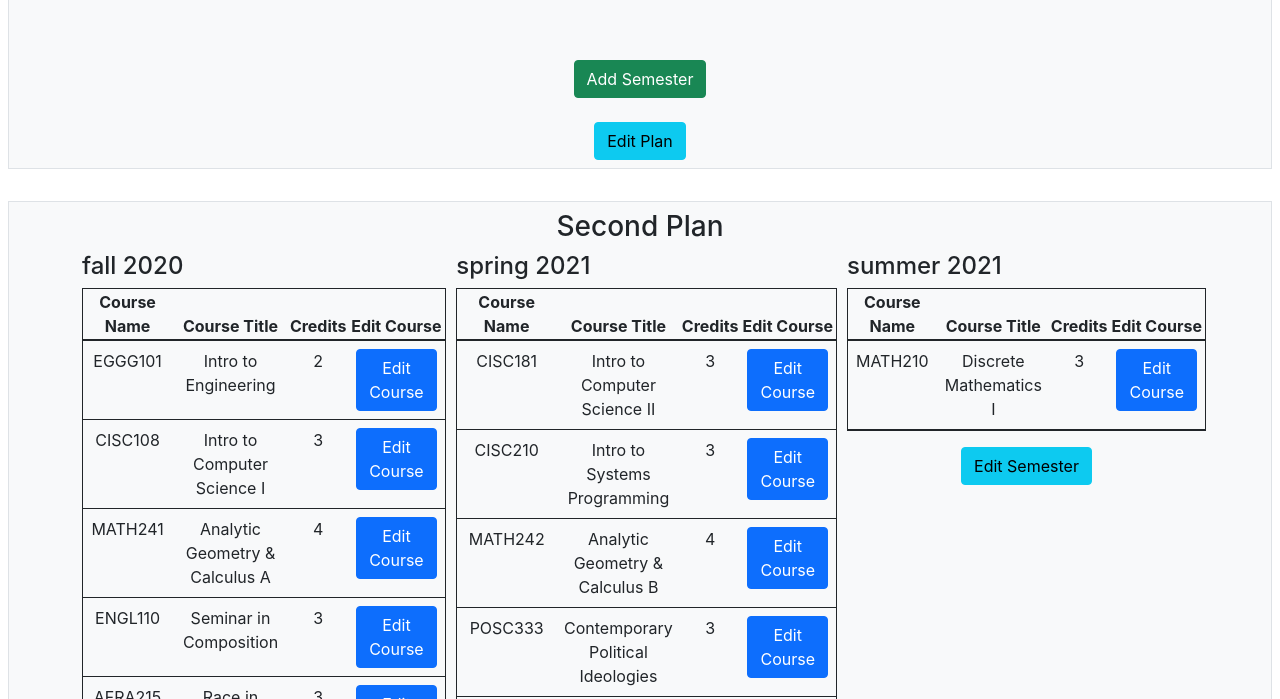
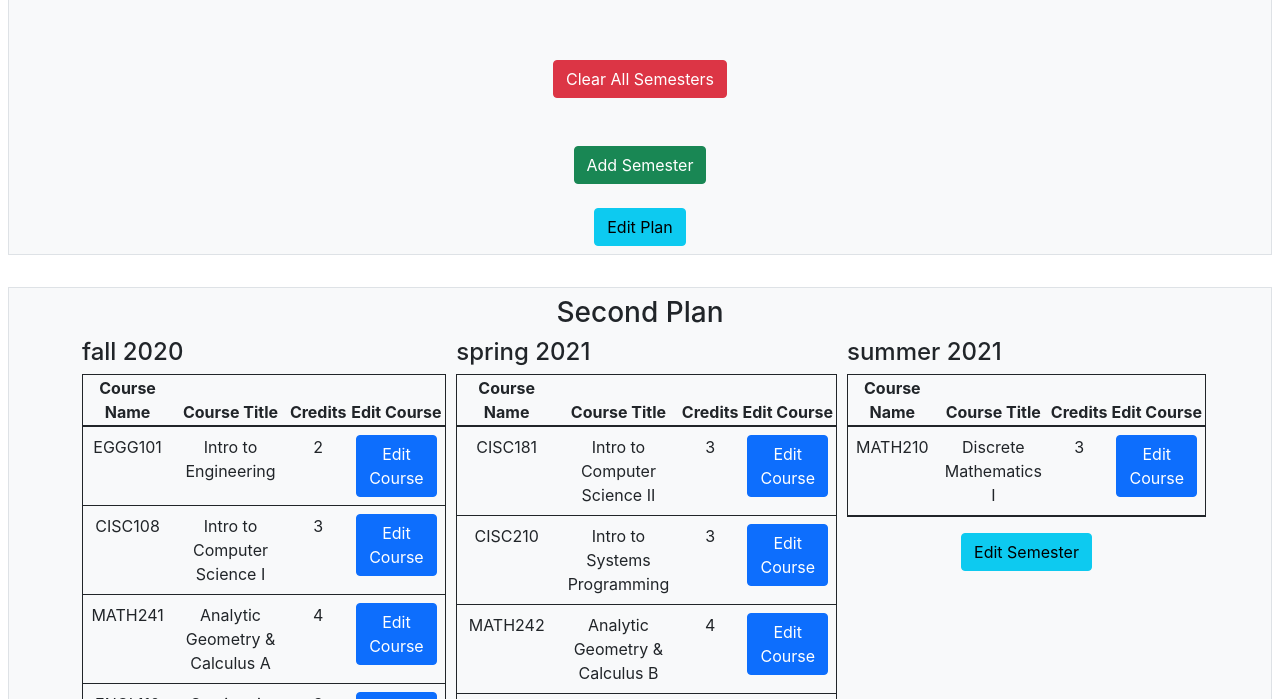
Before and after one commit to UD-CISC275-S22/cis-scheduler-team-18, a React (Create React App) app: page / in a window 1280 px wide. Shown: the part 2541-3240 px from the top of the page. Built offline with nearby package versions, Linux system fonts and the light colour scheme.

Commit message:
clear all sems

```diff
--- a/src/semesterer.tsx
+++ b/src/semesterer.tsx
@@ -43,6 +43,14 @@ export function Semesterer({ plan }: { plan: Plan }): JSX.Element {
         }
     }
 
+    function clearSemesters(id: string) {
+        setSemesters(
+            semesters.filter(
+                (semester: Semester): boolean => semester.id === id
+            )
+        );
+    }
+
     //will generate the pop up box in the case that we were adding a semester
     const handleCloseAddModal = () => setShowAddModal(false);
     const handleShowAddModal = () => setShowAddModal(true);
@@ -55,6 +63,17 @@ export function Semesterer({ plan }: { plan: Plan }): JSX.Element {
                     editSemester={editSemester}
                     deleteSemester={deleteSemester}
                 ></SemesterList>
+            </div>
+            <div>
+                <Button
+                    variant="danger"
+                    className="m-4"
+                    onClick={() =>
+                        clearSemesters("4da3fa04-5724-4223-a8ba-40f4a296b3b3")
+                    }
+                >
+                    Clear All Semesters
+                </Button>
             </div>
             <div>
                 <Button
```
